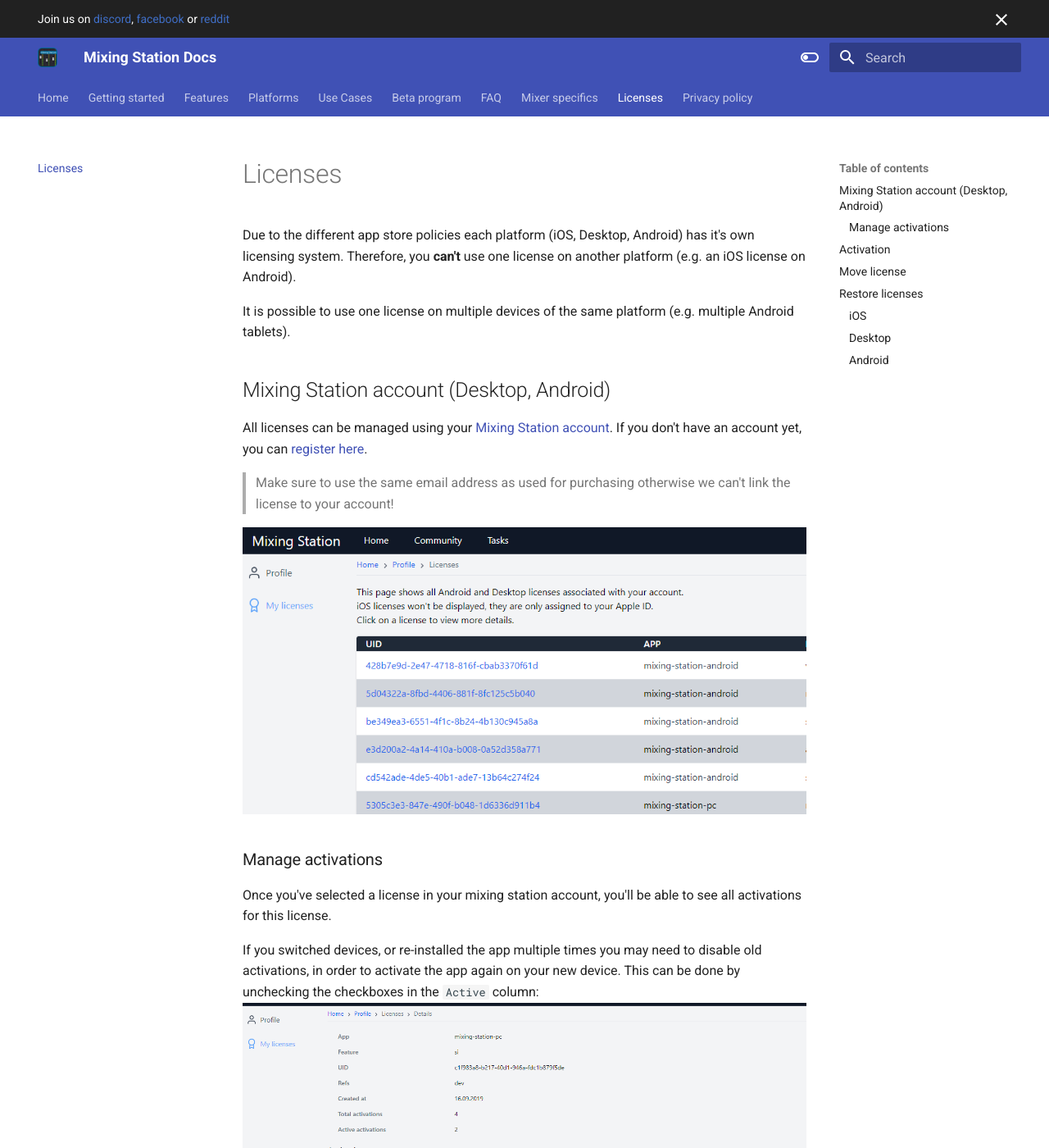
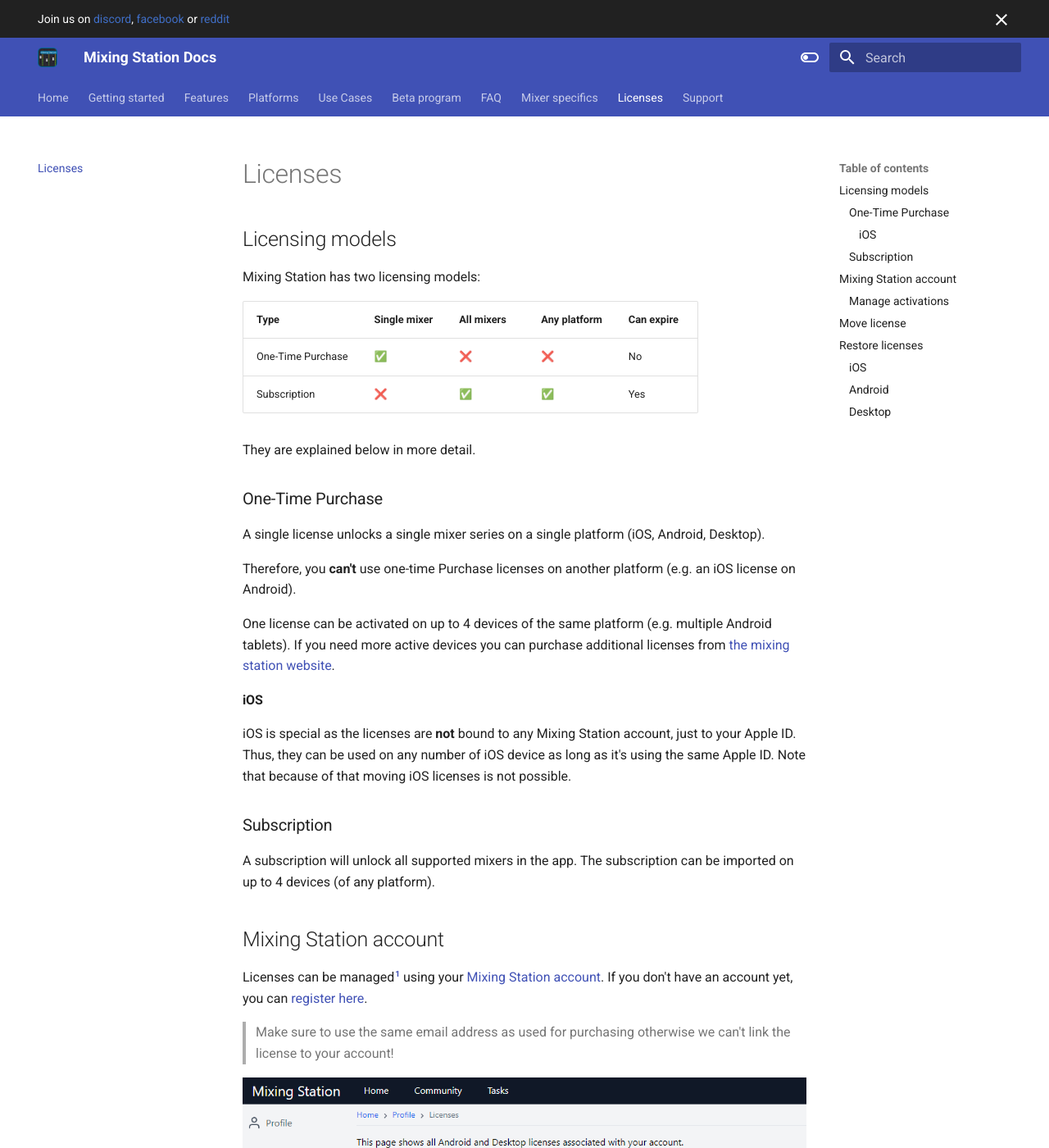
Before and after one commit to davidgiga1993/mixing-station-docs, an MkDocs documentation site: the page built from docs/license/overview.md, in a window 1280 px wide and 1400 px high. Shown: the whole window at 82% size. Built offline with MkDocs 1.6.1 and Material for MkDocs 9.7.7, drawn with Linux system fonts in a browser that asks for light colours; some of the changed text lies outside the part shown.

Commit message:
chore: update license docs

```diff
--- a/docs/license/overview.md
+++ b/docs/license/overview.md
@@ -1,16 +1,45 @@
 # Licenses
 
-Due to the different app store policies each platform (iOS, Desktop, Android) has it's own licensing system.
-Therefore, you **can't** use one license on another platform (e.g. an iOS license on Android).
+## Licensing models
 
-It is possible to use one license on multiple devices of the same platform (e.g. multiple Android tablets).
+Mixing Station has two licensing models:
 
-## Mixing Station account (Desktop, Android)
+| Type              | Single mixer | All mixers | Any platform | Can expire |
+|-------------------|--------------|------------|--------------|------------|
+| One-Time Purchase | ✅            | ❌          | ❌            | No         |
+| Subscription      | ❌            | ✅          | ✅            | Yes        |
 
-All licenses can be managed using your [Mixing Station account](https://mixingstation.app/profile/licenses). If you
-don't have an account yet, you can [register here](https://mixingstation.app/profile/create).
+They are explained below in more detail.
+
+### One-Time Purchase
+
+A single license unlocks a single mixer series on a single platform (iOS, Android, Desktop).
+
+Therefore, you **can't** use one-time Purchase licenses on another platform (e.g. an iOS license on Android).
+
+One license can be activated on up to 4 devices of the same platform (e.g. multiple Android tablets).
+If you need more active devices you can purchase additional licenses
+from [the  mixing station website](https://mixingstation.app).
+
+#### iOS
+
+iOS is special as the licenses are **not** bound to any Mixing Station account, just to your Apple ID.
+Thus, they can be used on any number of iOS device as long as it's using the same Apple ID.
+Note that because of that moving iOS licenses is not possible.
+
+### Subscription
+
+A subscription will unlock all supported mixers in the app.
+The subscription can be imported on up to 4 devices (of any platform).
+
+## Mixing Station account
+
+Licenses can be managed[^1] using your [Mixing Station account](https://mixingstation.app/profile/licenses).
+If you don't have an account yet, you can [register here](https://mixingstation.app/profile/create).
 
 > Make sure to use the same email address as used for purchasing otherwise we can't link the license to your account!
+
+[^1]: One-Time Purchase licenses on iOS are only bound to your Apple ID and won't appear in your account.
 
 ![License-page](../img/license/profile.png)
 
@@ -19,26 +48,24 @@
 Once you've selected a license in your mixing station account, you'll be able to see all
 activations for this license.
 
-If you switched devices, or re-installed the app multiple times you may need to disable old activations,
-in order to activate the app again on your new device.
-This can be done by unchecking the checkboxes in the `Active` column:
-![img.png](../img/license/activations.png)
+If you switched devices, or re-installed the app multiple times you may need to disable old activations.
+You can do this by either:
 
-## Activation
+a) Pressing the "Deactivate" button in your mixing station account:
+![Activations](activations.png)
 
-Each license can be activated on 4 different devices at the same time.
-Once the limit has been reached you can either deactivate devices you don't use anymore (
-see [manage activations](#manage-activations)) or
-purchase another license.
+b) Pressing the "Deactivate" button on the device you want to deactivate:
+![Deactivate in app](in-app-deactivate.png)
 
 ## Move license
+
 You can move licenses from one email to another using the `Move license` button.
 ![move-button](move-button.png)
 
-Just enter the source email, from which you want to move the licenses and confirm.
-An email confirmation will be sent to the email which you'll need to confirm.
+Enter the source email, from which you want to move the licenses and confirm.
+An email will be sent to the source email which you'll need to confirm.
 
-Afterward, all licenses previously associated with the entered email will be moved
+Afterward, all licenses previously associated with the entered source email will be moved
 to your account.
 
 ## Restore licenses
@@ -51,18 +78,13 @@
 
 Make sure you're logged in with the same Apple ID as used for the initial purchase.
 
-![iOS-Import](../img/license/licenses-overview.png)
+![iOS-Import](restore-button.png)
 
 In case nothing happens when using the `Restore purchases` button, and you are 100% sure you're using the correct Apple
 ID,
 you can try pressing the `Buy` button again as it's not possible to purchase the same feature multiple times.
 This might be required when switching to a new iOS device since Apple doesn't load all in app payments correctly all the
 time.
-
-### Desktop
-
-You can restore access your licenses using your Mixing Station account or the `.lic` file.
-![Desktop-Import](../img/license/licenses-overview.png)
 
 ### Android
 
@@ -72,4 +94,9 @@
 > Important: When you previously migrated your license it can only be
 > restored using your Mixing Station account!
 
-![Android-Import](../img/license/licenses-overview.png)
+![Android-Import](restore-button.png)
+
+### Desktop
+
+You can restore access your licenses using your Mixing Station account or the `.lic` file.
+![Desktop-Import](restore-button.png)
--- a/mkdocs.yml
+++ b/mkdocs.yml
@@ -93,12 +93,12 @@
           - DM3: yamaha/dm3.md
           - TF: yamaha/tf.md
   - Licenses: license/overview.md
-  - Privacy policy: https://dev-core.org/dsgvo
-
+  - Support: support/index.md
 markdown_extensions:
   - attr_list
   - pymdownx.superfences
   - md_in_html
+  - footnotes
 
 plugins:
   - search
```
Also changed, not shown: docs/support/index.md (added, +15 -0 lines), docs/img/license/activations.png (deleted), docs/img/license/licenses-overview.png (deleted), docs/license/activations.png (added), docs/license/in-app-deactivate.png (added), docs/license/restore-button.png (added).
